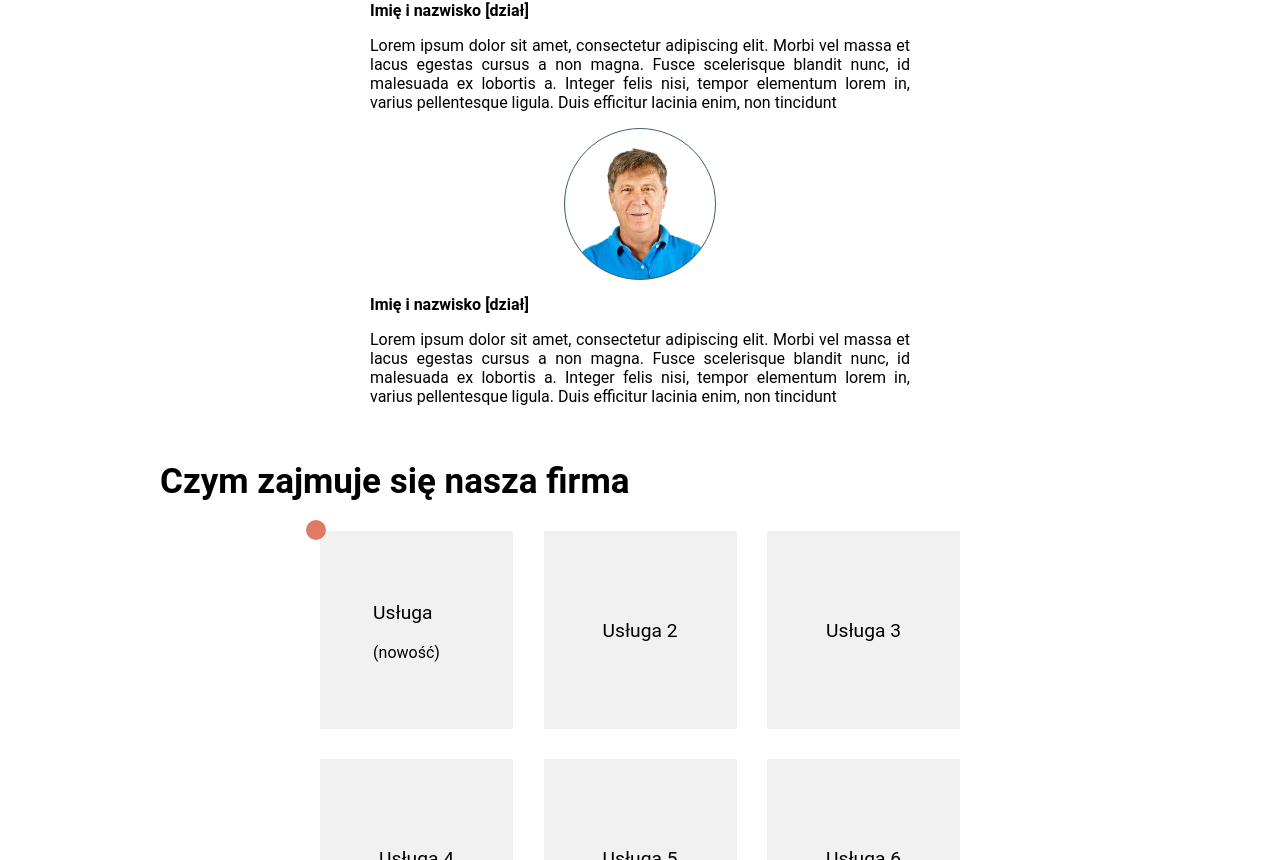
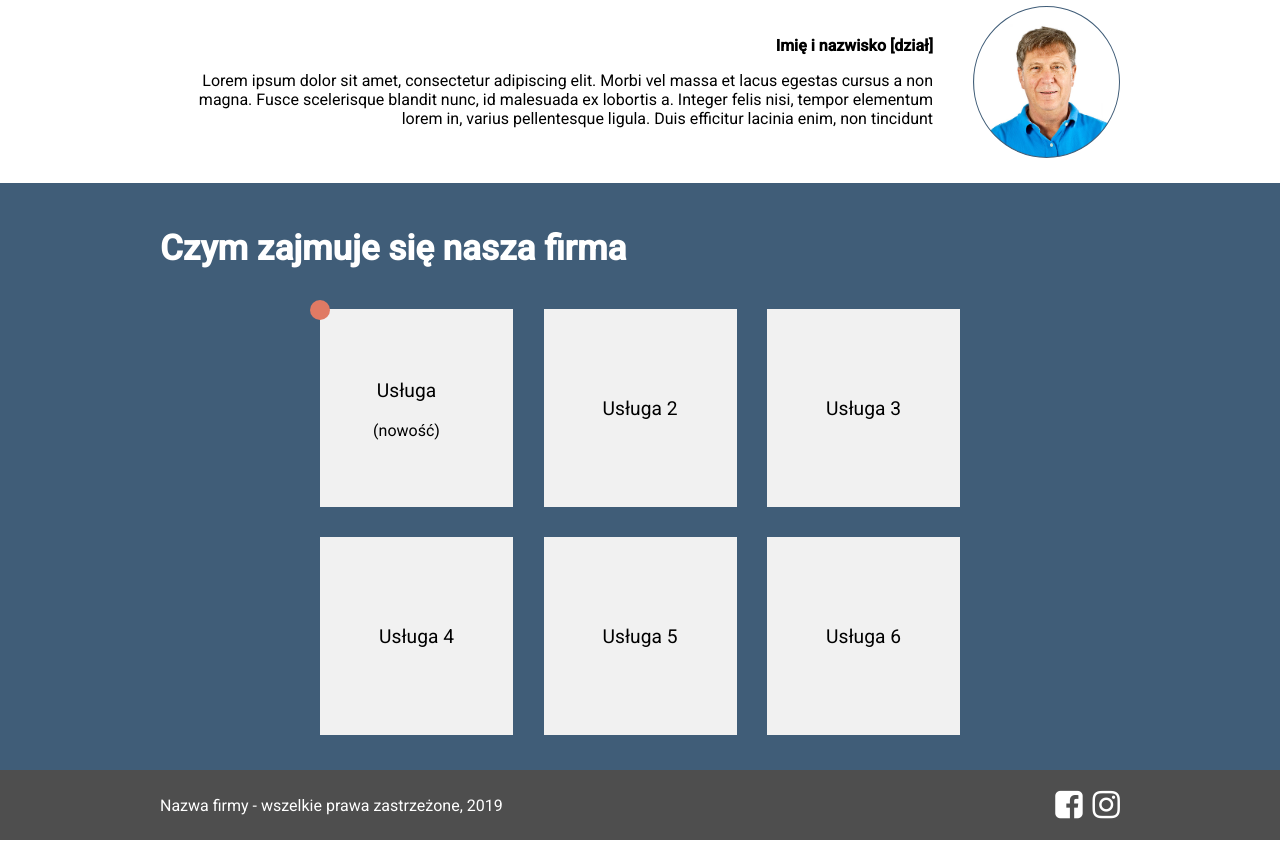
Before and after one commit to romanpajak/the-first-react-project-made-on-a-bootcamp, a React (Create React App) app in the folder react-project-1/: page / in a window 1280 px wide. Shown: the part 1140-2000 px from the top of the page. Built offline with nearby package versions, Linux system fonts and the light colour scheme.

Commit message:
some changes

```diff
--- a/react-project-1/src/App.css
+++ b/react-project-1/src/App.css
@@ -6,6 +6,10 @@ html {
   scroll-behavior: smooth;
 }
 
+h1,
+h2 {
+  font-size: 25px;
+}
 .contents {
   max-width: 960px;
   margin: 0 auto;
@@ -29,6 +33,14 @@ html {
 .menu .contents a {
   text-decoration: none;
   color: white;
+}
+.menu .contents a:first-of-type {
+  margin-right: auto;
+}
+
+.menu .contents :not(a:nth-of-type(1)) {
+  visibility: hidden;
+  margin-left: 10px;
 }
 
 /*baner styles*/
@@ -74,6 +86,10 @@ html {
   transition: 1s;
 }
 /* second section styles */
+#about,
+#offer {
+  text-align: center;
+}
 .secondSection {
   width: 100%;
   height: auto;
@@ -87,6 +103,7 @@ html {
   border: 1px solid #405d78;
   border-radius: 100%;
   background-size: cover;
+  margin: 0 auto;
 }
 .photo.firstImage {
   background-image: url(/images/face1.png);
@@ -95,11 +112,13 @@ html {
   background-image: url(/images/face2.png);
 }
 .workers {
+  display: block;
   margin: 20px 0;
 }
 .subtitle {
   font-weight: bold;
   margin-bottom: 10px;
+  margin: 15px 0;
 }
 /* third section styles */
 .thirdSection {
@@ -111,6 +130,13 @@ html {
   color: white;
   margin: 40px 0;
 }
+.boxContainer {
+  width: auto;
+  display: flex;
+  flex-direction: column;
+  align-items: center;
+}
+
 .box {
   background: #f1f1f1;
   height: 198px;
@@ -127,6 +153,10 @@ html {
   width: auto;
   display: block;
 }
+
+.textContainer:first-child{
+  text-align: center;
+}
 .box:hover {
   transform: scale(1.05);
   transition: 0.5s;
@@ -139,8 +169,8 @@ html {
   position: relative;
   background: #e07a64;
   border-radius: 100%;
-  top: -100px;
-  left: -134px;
+  top: -98px;
+  left: -130px;
 }
 .text-smaller {
   font-size: smaller;
@@ -157,8 +187,18 @@ html {
   color: white;
   margin-bottom: 0;
 }
+
 .footer i {
   margin-left: 10px;
+}
+
+.footer .contents {
+  display: block;
+}
+
+.footer .contents p {
+  text-align: center;
+  margin: 10px 0;
 }
 
 .fa.fa-facebook-square.fa-2x,
@@ -166,50 +206,13 @@ html {
   color: white;
 }
 
-@media screen and (min-width: 200px) {
-  h1,
-  h2 {
-    font-size: 25px;
-  }
-  #about,
-  #offer {
-    text-align: center;
-  }
-  .menu .contents a:first-of-type {
-    margin-right: auto;
-  }
+.socialMedia {
+  display: flex;
+  justify-content: center;
+  margin: 10px 0;
+}
 
-  .menu .contents :not(a:nth-of-type(1)) {
-    visibility: hidden;
-  }
-  .photo {
-    margin: 0 auto;
-  }
-  .description p {
-    text-align: justify;
-  }
-  .subtitle {
-    margin: 15px 0;
-  }
-  .boxContainer {
-    width: auto;
-    display: flex;
-    flex-direction: column;
-    align-items: center;
-  }
-  .footer .contents {
-    display: block;
-  }
-  .footer .contents p {
-    text-align: center;
-    margin: 10px 0;
-  }
-  .socialMedia {
-    display: flex;
-    justify-content: center;
-    margin: 10px 0;
-  }
-}
+
 @media screen and (min-width: 580px) {
   h1,
   h2 {
@@ -225,7 +228,7 @@ html {
     margin: 0 auto;
   }
   .description {
-    max-width: 540px;
+    /* max-width: 540px; */
     margin: 0 auto;
   }
 }
--- a/react-project-1/src/App.js
+++ b/react-project-1/src/App.js
@@ -1,4 +1,6 @@
+//import './Reset.css'
 import './App.css';
+import './Styles.css';
 import Navbar from './components/Navbar';
 import Baner from './components/Baner';
 import SecondSection from './components/SecondSection';
--- /dev/null
+++ b/react-project-1/src/Reset.css
@@ -0,0 +1,43 @@
+html, body, div, span, applet, object, iframe,
+h1, h2, h3, h4, h5, h6, p, blockquote, pre,
+a, abbr, acronym, address, big, cite, code,
+del, dfn, em, img, ins, kbd, q, s, samp,
+small, strike, strong, sub, sup, tt, var,
+b, u, i, center,
+dl, dt, dd, ol, ul, li,
+fieldset, form, label, legend,
+table, caption, tbody, tfoot, thead, tr, th, td,
+article, aside, canvas, details, embed,
+figure, figcaption, footer, header, hgroup,
+menu, nav, output, ruby, section, summary,
+time, mark, audio, video {
+	margin: 0;
+	padding: 0;
+	border: 0;
+	font-size: 100%;
+	font: inherit;
+	vertical-align: baseline;
+}
+/* HTML5 display-role reset for older browsers */
+article, aside, details, figcaption, figure,
+footer, header, hgroup, menu, nav, section {
+	display: block;
+}
+body {
+	line-height: 1;
+}
+ol, ul {
+	list-style: none;
+}
+blockquote, q {
+	quotes: none;
+}
+blockquote:before, blockquote:after,
+q:before, q:after {
+	content: '';
+	content: none;
+}
+table {
+	border-collapse: collapse;
+	border-spacing: 0;
+}
--- /dev/null
+++ b/react-project-1/src/Styles.css
@@ -0,0 +1,2 @@
+@import url('https://fonts.googleapis.com/css2?family=Roboto:wght@300;400;500&display=swap');
+@import url('https://cdnjs.cloudflare.com/ajax/libs/font-awesome/4.7.0/css/font-awesome.min.css');
--- a/react-project-1/src/components/Box.jsx
+++ b/react-project-1/src/components/Box.jsx
@@ -1,8 +1,8 @@
 
-function Box({boxNumber}) {
+function Box({boxName}) {
     return(
     <div className="box">
-        <p>Usługa {boxNumber}</p>
+        <p>{boxName}</p>
     </div>
     )
 };
--- a/react-project-1/src/components/BoxContainer.jsx
+++ b/react-project-1/src/components/BoxContainer.jsx
@@ -1,12 +1,12 @@
 import Box from "./Box";
 import BoxDistincted from "./BoxDistincted";
 function BoxContainer(){
-    const numbers=[1,2,3,4,5,6];
-    let listItems = numbers.map((number) =>{
-    if (number===1){
-    return <BoxDistincted />
+    const services=["Usługa","Usługa 2","Usługa 3","Usługa 4","Usługa 5","Usługa 6"];
+    let listItems = services.map((name) =>{
+    if (name==="Usługa"){
+    return <BoxDistincted boxName={name}/>
   }else{
-    return <Box distinction={true} boxNumber={number}/>
+    return <Box distinction={true} boxName={name}/>
   }
     }
     );
--- a/react-project-1/src/components/BoxDistincted.jsx
+++ b/react-project-1/src/components/BoxDistincted.jsx
@@ -1,8 +1,8 @@
-function BoxDistincted({ boxNumber }) {
+function BoxDistincted({ boxName }) {
   return (
     <div className="box">
       <div className="textContainer">
-        <p>Usługa {boxNumber}</p>
+        <p>{boxName}</p>
         <p className="text-smaller">(nowość)</p>
       </div>
       <div className="circle"></div>
--- a/react-project-1/src/components/ThirdSection.jsx
+++ b/react-project-1/src/components/ThirdSection.jsx
@@ -1,10 +1,12 @@
 import BoxContainer from "./BoxContainer";
-function ThirdSection(){
-    return(
-        <div className="contents">
-            <h2 id="offer">Czym zajmuje się nasza firma</h2>
-            <BoxContainer />
-        </div>
-    )
+function ThirdSection() {
+  return (
+    <div className="thirdSection">
+      <div className="contents">
+        <h2 id="offer">Czym zajmuje się nasza firma</h2>
+        <BoxContainer />
+      </div>
+    </div>
+  );
 }
 export default ThirdSection;
--- a/react-project-1/src/components/Workers.jsx
+++ b/react-project-1/src/components/Workers.jsx
@@ -1,18 +1,20 @@
-function Workers({imageClassName}){
-    return(
+function Workers({ imageClassName }) {
+  return (
     <>
-        <div className={imageClassName}/>
+      <div className="workers">
+        <div className={imageClassName} />
         <div className="description">
           <p className="subtitle">Imię i nazwisko [dział]</p>
           <p>
             Lorem ipsum dolor sit amet, consectetur adipiscing elit. Morbi vel
-              massa et lacus egestas cursus a non magna. Fusce scelerisque
-              blandit nunc, id malesuada ex lobortis a. Integer felis nisi,
-              tempor elementum lorem in, varius pellentesque ligula. Duis
-              efficitur lacinia enim, non tincidunt
+            massa et lacus egestas cursus a non magna. Fusce scelerisque blandit
+            nunc, id malesuada ex lobortis a. Integer felis nisi, tempor
+            elementum lorem in, varius pellentesque ligula. Duis efficitur
+            lacinia enim, non tincidunt
           </p>
         </div>
+      </div>
     </>
-    )
+  );
 }
 export default Workers;
```
Lines whose indentation alone changed are shown as unchanged.
